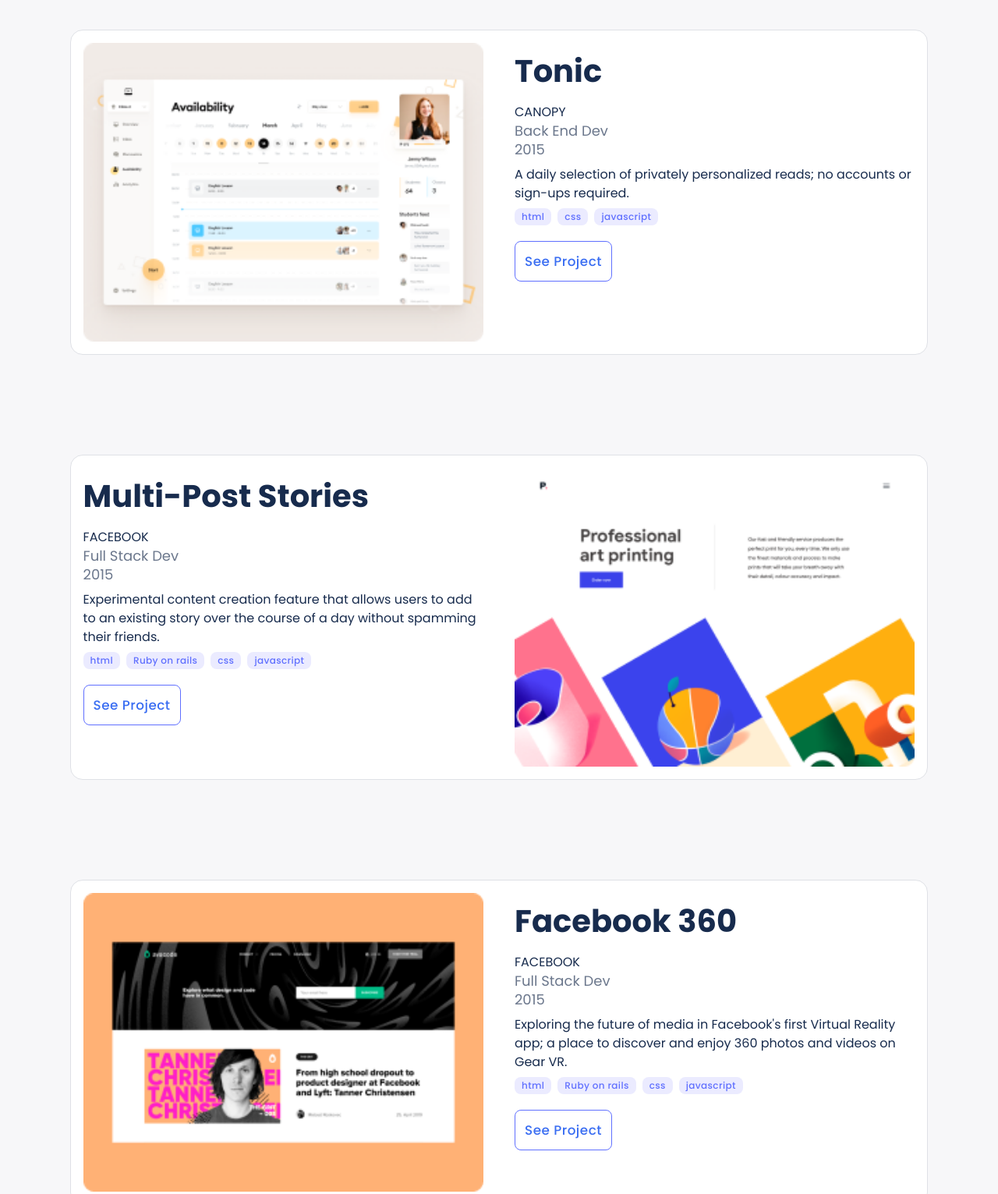
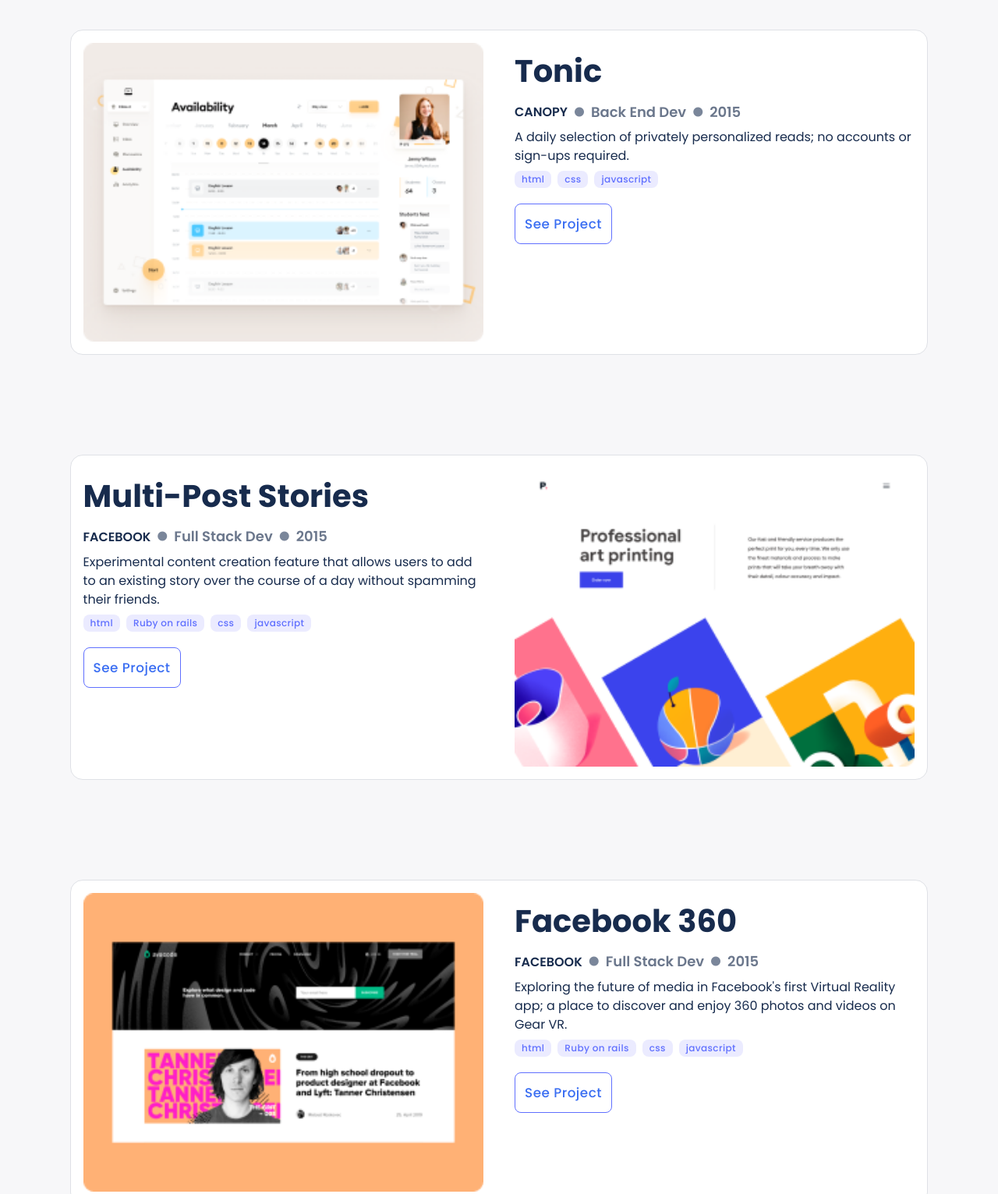
Before and after one commit to suthish777/Personal-Portfolio, a website: page index.html in a window 1280 px wide. Shown: the part 720-2251 px from the top of the page at 78% size. Drawn offline with Linux system fonts and the light colour scheme.

Commit message:
Add index.html

```diff
--- a/index.html
+++ b/index.html
@@ -60,11 +60,11 @@
         <div class="works-card-main">
             <h2 class="works-card-heading-large">Tonic</h2>
             <div class="works-card-client">
-                <ul>
-                    <li class="paragraph">CANOPY</li>
-                    <li class="works-card-client-role paragraph">Back End Dev</li>
-                    <li class="works-card-client-year paragraph">2015</li>
-                </ul>
+                <p class="paragraph">CANOPY</p>
+                    <p class="fa-solid fa-circle works-card-client-counter"></p>
+                    <p class="works-card-client-role paragraph">Back End Dev</p>
+                    <p class="fa-solid fa-circle works-card-client-counter"></p>
+                    <p class="works-card-client-year paragraph">2015</p>
             </div>
             <p class="paragraph works-card-paragraph">
                 A daily selection of privately personalized reads; no accounts or sign-ups required.
@@ -84,11 +84,11 @@
         <div class="works-card-main">
             <h2 class="works-card-heading-large">Multi-Post Stories</h2>
             <div class="works-card-client">
-                <ul>
-                    <li class="paragraph">FACEBOOK</li>
-                    <li class="works-card-client-role paragraph">Full Stack Dev</li>
-                    <li class="works-card-client-year paragraph">2015</li>
-                </ul>
+                <p class="paragraph">FACEBOOK</p>
+                <p class="fa-solid fa-circle works-card-client-counter"></p>
+                <p class="works-card-client-role paragraph">Full Stack Dev</p>
+                <p class="fa-solid fa-circle works-card-client-counter"></p>
+                <p class="works-card-client-year paragraph">2015</p>
             </div>
             <p class="paragraph works-card-paragraph">
                 Experimental content creation feature that allows users to add to an existing story over the course of a day without spamming their friends.
@@ -109,11 +109,11 @@
         <div class="works-card-main">
             <h2 class="works-card-heading-large">Facebook 360</h2>
             <div class="works-card-client">
-                <ul>
-                    <li class="paragraph">FACEBOOK</li>
-                    <li class="works-card-client-role paragraph">Full Stack Dev</li>
-                    <li class="works-card-client-year paragraph">2015</li>
-                </ul>
+                <p class="paragraph">FACEBOOK</p>
+                <p class="fa-solid fa-circle works-card-client-counter"></p>
+                <p class="works-card-client-role paragraph">Full Stack Dev</p>
+                <p class="fa-solid fa-circle works-card-client-counter"></p>
+                <p class="works-card-client-year paragraph">2015</p>
             </div>
             <p class="paragraph works-card-paragraph">
                 Exploring the future of media in Facebook's first Virtual Reality app; a place to discover and enjoy 360 photos and videos on Gear VR.
@@ -134,11 +134,11 @@
         <div class="works-card-main">
             <h2 class="works-card-heading-large">Uber Navigation</h2>
             <div class="works-card-client">
-                <ul>
-                    <li class="paragraph">Uber</li>
-                    <li class="works-card-client-role paragraph">Lead Developer</li>
-                    <li class="works-card-client-year paragraph">2018</li>
-                </ul>
+                <p class="paragraph">UBER</p>
+                <p class="fa-solid fa-circle works-card-client-counter"></p>
+                <p class="works-card-client-role paragraph">Lead Developer</p>
+                <p class="fa-solid fa-circle works-card-client-counter"></p>
+                <p class="works-card-client-year paragraph">2018</p>
             </div>
             <p class="paragraph works-card-paragraph">
                 A smart assistant to make driving more safe, efficient, and fun by unlocking your most expensive computer: your car.
@@ -160,7 +160,7 @@
 <section class="about">
 <div class="headline-skill-container">
     <div class="headline">
-        <h2 class="headline-heading heading-large">About<br>Myself</h2>
+        <h2 class="headline-heading heading-large">About Myself</h2>
         <p class="headline-paragraph paragraph">I’m a software developer! I can help you build a product ,
             feature
             or website
@@ -172,11 +172,11 @@
         </p>
         <p class="headline-sm-suport">LET’S CONNECT</p>
         <ul class="social-icons">
+            <li><a href="#"><i class="fa-brands fa-github"></i></a></li>
+            <li><a href="#"><i class="fa-brands fa-linkedin"></i></a></li>
+            <li><a href="#"><i class="fa-brands fa-angellist"></i></a></li>
             <li><a href="#"><i class="fa-brands fa-twitter"></i></a></li>
-            <li><a href="#"><i class="fa-brands fa-linkedin"></i></a></li>
             <li><a href="#"><i class="fa-brands fa-medium"></i></a></li>
-            <li><a href="#"><i class="fa-brands fa-github"></i></a></li>
-            <li><a href="#"><i class="fa-brands fa-angellist"></i></a></li>
         </ul>
         <button>Get my resume</button>
     </div>
```
